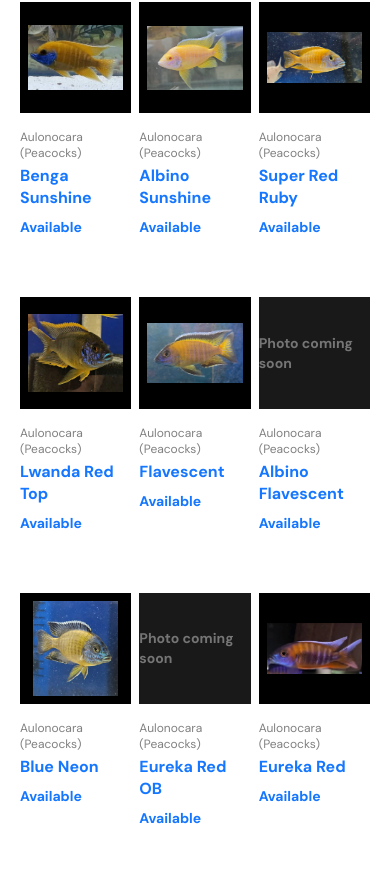
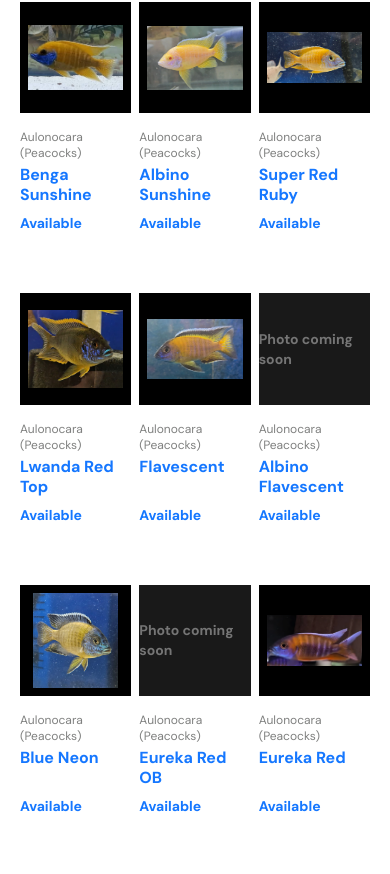
Before and after one commit to TheMalawianFishRoom/MalawianFishRoomWebsite, a Next.js app: page /catalog in a window 390 px wide. Shown: the part 1063-1937 px from the top of the page. Built offline with nearby package versions, Linux system fonts and the light colour scheme.

Commit message:
mobile grid text

```diff
--- a/app/globals.css
+++ b/app/globals.css
@@ -244,3 +244,10 @@ body {
     display: none;
   }
 }
+
+@media (max-width: 639px) {
+  .catalog-product-grid h3 {
+    min-height: 2.5rem;
+    line-height: 1.25rem;
+  }
+}
```
